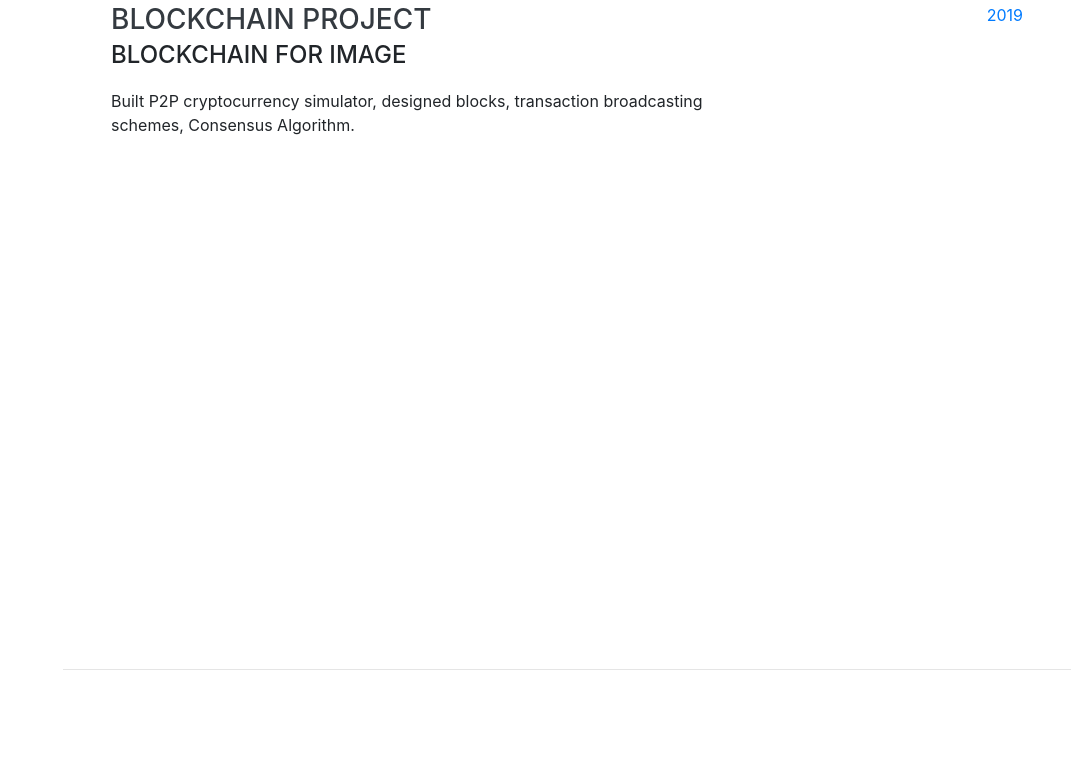
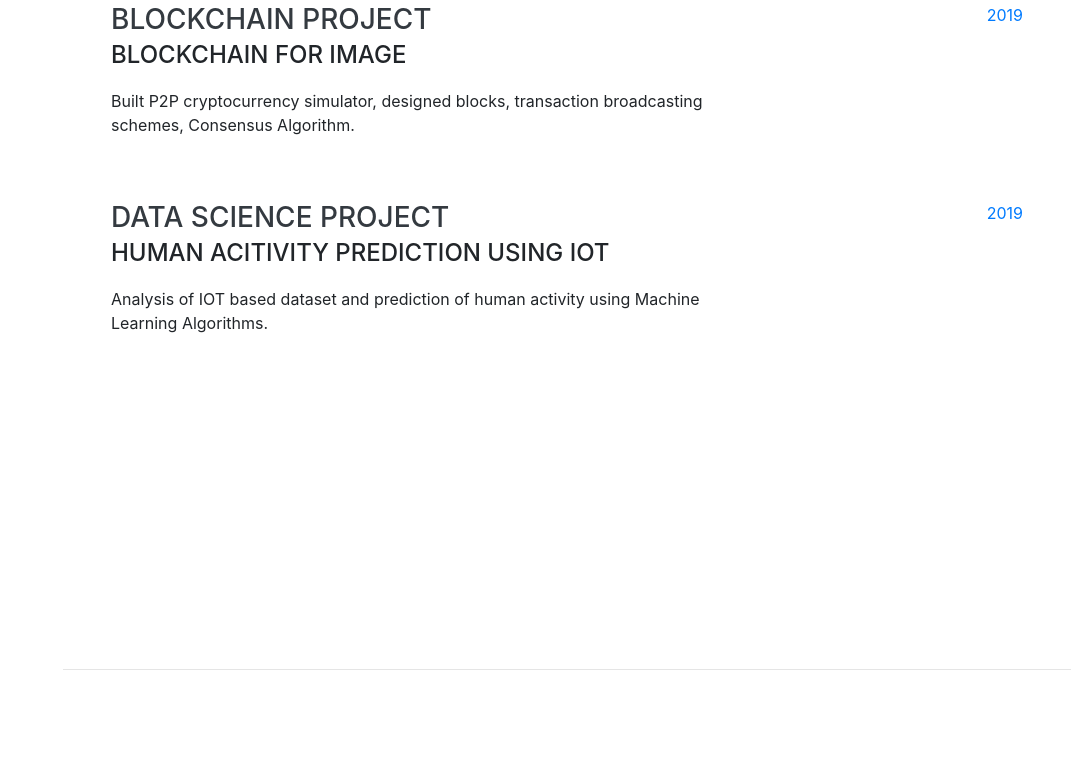
Before and after one commit to aditya-verma/aditya-verma.github.io, a website with bundled scripts: page index.html in a window 1280 px wide. Shown: the part 1733-2508 px from the top of the page, without its empty margins (209-1280 px from the left). Built offline with nearby package versions, Linux system fonts and the light colour scheme; a web font is replaced by a local one.

Commit message:
Update index.html

```diff
--- a/index.html
+++ b/index.html
@@ -127,6 +127,19 @@
             <div class="subheading mb-3">Blockchain for Image</div>
             <p>Built P2P cryptocurrency simulator, designed blocks, transaction broadcasting
               schemes, Consensus Algorithm.</p>
+          </div>
+          <div class="resume-date text-md-right">
+            <span class="text-primary">2019</span>
+          </div>
+        </div>
+
+
+        <div class="resume-item d-flex flex-column flex-md-row justify-content-between mb-5">
+          <div class="resume-content">
+            <h3 class="mb-0">Data Science Project</h3>
+            <div class="subheading mb-3">Human Acitivity Prediction using IOT </div>
+            <p>Analysis of IOT based dataset and prediction of human activity using Machine
+              Learning Algorithms.</p>
           </div>
           <div class="resume-date text-md-right">
             <span class="text-primary">2019</span>
```
